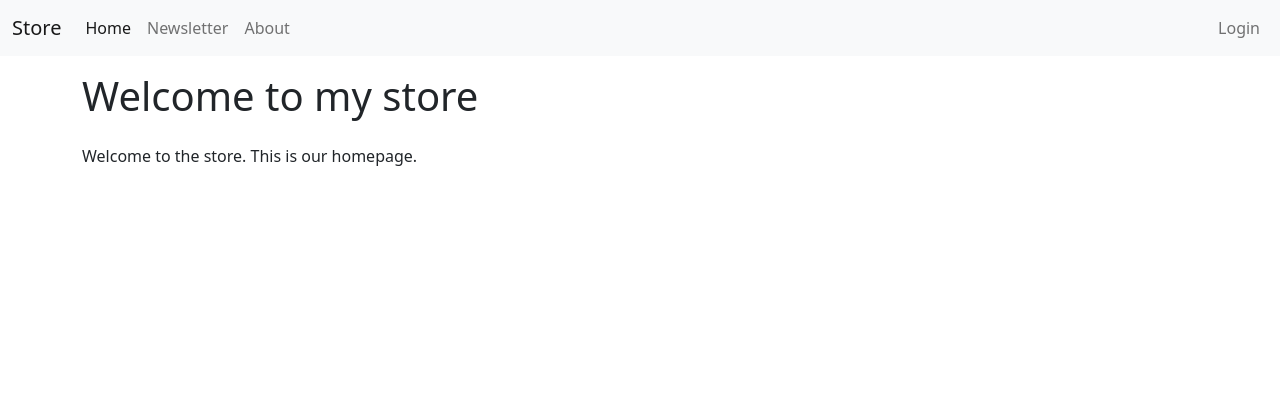
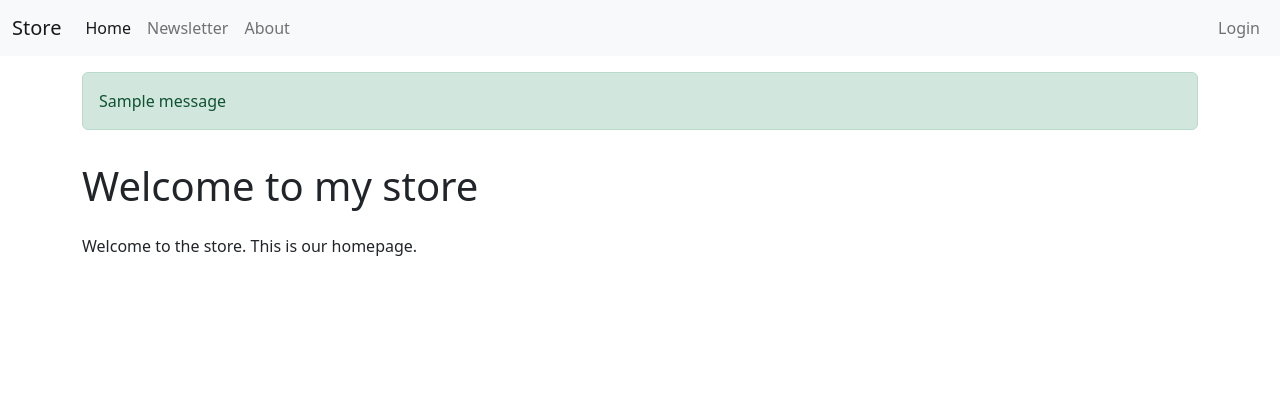
Before and after one commit to jeremy886/django-course-project, a Django app: page / in a window 1280 px wide. Shown: the top 420 px of the page. Run offline with Django 4.2, Linux system fonts and the light colour scheme; tables that the repository leaves empty hold one stand-in row (values such as "Sample post"); one stand-in notice (Sample message) is shown.

Commit message:
Add messages for fully functional newsletter form

```diff
--- a/newsletter/views.py
+++ b/newsletter/views.py
@@ -1,3 +1,4 @@
+from django.contrib import messages
 from django.shortcuts import redirect, render
 
 from .forms import SubscriberForm
@@ -12,6 +13,10 @@ def newsletter(request):
             email = form.cleaned_data["email"]
             subscriber = Subscriber(name=name, email=email)
             subscriber.save()
+            messages.success(
+                request,
+                "Thanks for signing up to our newsletter!",
+            )
             return redirect("/")
     else:
         form = SubscriberForm()
--- a/templates/base.html
+++ b/templates/base.html
@@ -8,6 +8,15 @@
     </head>
     <body class="d-flex flex-column h-100">
         {% include '_navbar.html' %}
+        {% if messages %}
+        <div class="container mt-3">
+            {% for message in messages %}
+            <div{% if message.tags %} class="alert alert-{{ message.tags }}"{% endif %} role="alert">
+                {{ message }}
+            </div>
+            {% endfor %}
+        </div>
+        {% endif %}
         <header class="container py-3">
             {% block header %}{% endblock %}
         </header>
```
